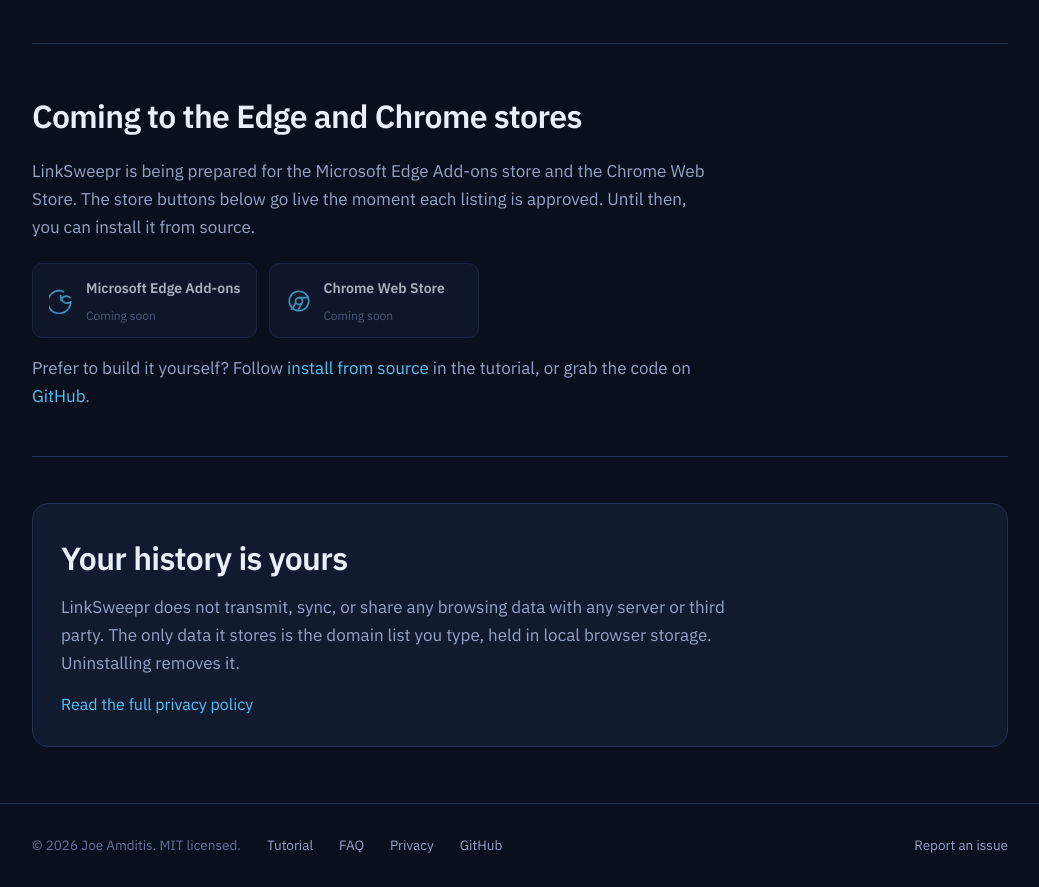
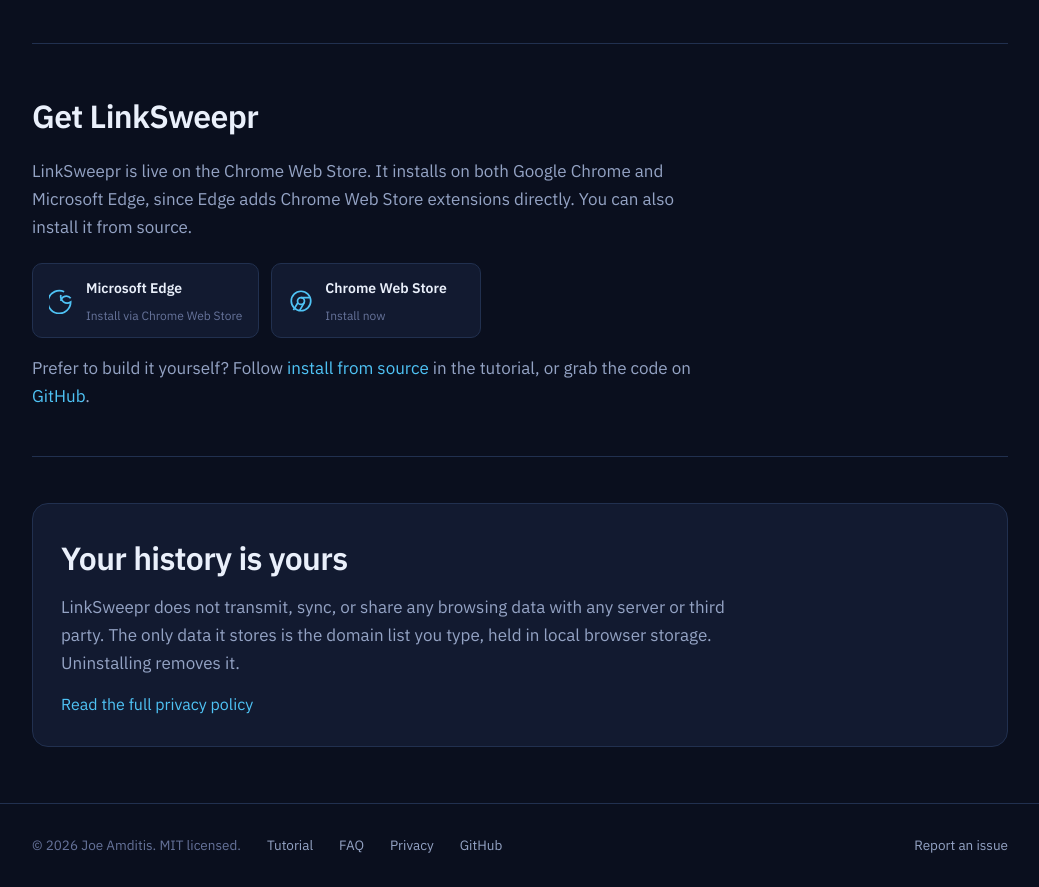
Before and after one commit to jamditis/link-sweepr, a browser extension: page docs/index.html in a window 1280 px wide. Shown: the part 1898-2785 px from the top of the page, without its empty margins (120-1159 px from the left). Drawn offline with Linux system fonts and the light colour scheme.

Commit message:
docs: point store links at the live Chrome Web Store listing (#5)
* docs: point store links at the live Chrome Web Store listing

LinkSweepr 1.1.0 was approved and published to the Chrome Web Store, so the
pre-release "coming soon" framing for Chrome is no longer accurate. Turn the
Chrome store button on the landing page into a live link, refresh the site,
README, and tutorial copy, and add a Chrome Web Store version badge to the
README. Edge stays "coming soon" while its listing is still in review. The
internal store-submission notes record the approval and the listing URL.

* docs: present Edge as a supported install path, not "coming soon"

Microsoft Edge installs Chrome Web Store extensions directly, so the one CWS
listing already covers Edge users. The earlier copy framed Edge as a separate
"coming soon" store listing, which is misleading, and asserted an Edge Add-ons
review status that was never confirmed. Make the Edge button a live link to the
CWS listing ("Install via Chrome Web Store"), state plainly that LinkSweepr
works in both Chrome and Edge, and drop the unverified review claim. A dedicated
Microsoft Edge Add-ons listing stays an optional future step in the internal
store notes.

---------

Co-authored-by: Joe Amditis <amditisj@mail.montclair.edu>

```diff
--- a/docs/assets/site.css
+++ b/docs/assets/site.css
@@ -116,7 +116,7 @@
 .btn-ghost { background: transparent; color: var(--ink); border-color: var(--line); }
 .btn-ghost:hover { border-color: var(--accent-2); }
 
-/* Store buttons, in a "coming soon" state until listings go live. */
+/* Store buttons. A live listing is an <a>; a pending one is a dimmed <span>. */
 .stores { display: flex; flex-wrap: wrap; gap: 12px; }
 .store {
   display: flex;
@@ -129,6 +129,8 @@
   min-width: 210px;
 }
 .store[aria-disabled="true"] { opacity: 0.72; cursor: default; }
+a.store { transition: border-color 0.12s ease, transform 0.12s ease; }
+a.store:hover { border-color: var(--accent-2); transform: translateY(-1px); text-decoration: none; }
 .store .glyph { width: 26px; height: 26px; flex: none; }
 .store .st-name { font-weight: 600; font-size: 14px; color: var(--ink); line-height: 1.2; }
 .store .st-sub { font-size: 12px; color: var(--faint); }
--- a/docs/index.html
+++ b/docs/index.html
@@ -129,18 +129,18 @@
     <div class="wrap"><hr class="rule"></div>
 
     <section class="wrap" id="get">
-      <h2>Coming to the Edge and Chrome stores</h2>
-      <p class="lead">LinkSweepr is being prepared for the Microsoft Edge Add-ons store and the Chrome Web Store.
-        The store buttons below go live the moment each listing is approved. Until then, you can install it from source.</p>
+      <h2>Get LinkSweepr</h2>
+      <p class="lead">LinkSweepr is live on the Chrome Web Store. It installs on both Google Chrome and Microsoft Edge,
+        since Edge adds Chrome Web Store extensions directly. You can also install it from source.</p>
       <div class="stores" style="margin:22px 0 16px">
-        <span class="store" aria-disabled="true">
+        <a class="store" href="https://chrome.google.com/webstore/detail/flebgmilmmjcmkdkkemacmgkbcoholok" rel="noopener">
           <svg class="glyph" viewBox="0 0 24 24" fill="none" stroke="var(--accent-2)" stroke-width="1.6"><path d="M14 3.5a10.5 10.5 0 1 0 6 9.5 6 6 0 0 1-9-6.5"/><path d="M11 12a5 5 0 0 1 9-2.5"/></svg>
-          <span><span class="st-name">Microsoft Edge Add-ons</span><br><span class="st-sub">Coming soon</span></span>
-        </span>
-        <span class="store" aria-disabled="true">
+          <span><span class="st-name">Microsoft Edge</span><br><span class="st-sub">Install via Chrome Web Store</span></span>
+        </a>
+        <a class="store" href="https://chrome.google.com/webstore/detail/flebgmilmmjcmkdkkemacmgkbcoholok" rel="noopener">
           <svg class="glyph" viewBox="0 0 24 24" fill="none" stroke="var(--accent-2)" stroke-width="1.6"><circle cx="12" cy="12" r="9"/><circle cx="12" cy="12" r="3.2"/><path d="M12 8.8h8.3M9.1 13.6 5 20.4M14.9 13.6 10.8 20.6"/></svg>
-          <span><span class="st-name">Chrome Web Store</span><br><span class="st-sub">Coming soon</span></span>
-        </span>
+          <span><span class="st-name">Chrome Web Store</span><br><span class="st-sub">Install now</span></span>
+        </a>
       </div>
       <p class="lead">Prefer to build it yourself? Follow <a href="tutorial.html#dev">install from source</a> in the tutorial,
         or grab the code on <a href="https://github.com/jamditis/link-sweepr">GitHub</a>.</p>
```
Also changed, not shown: docs/tutorial.html (+4 -2 lines), store/listing.md (+2 -1 lines), README.md.
